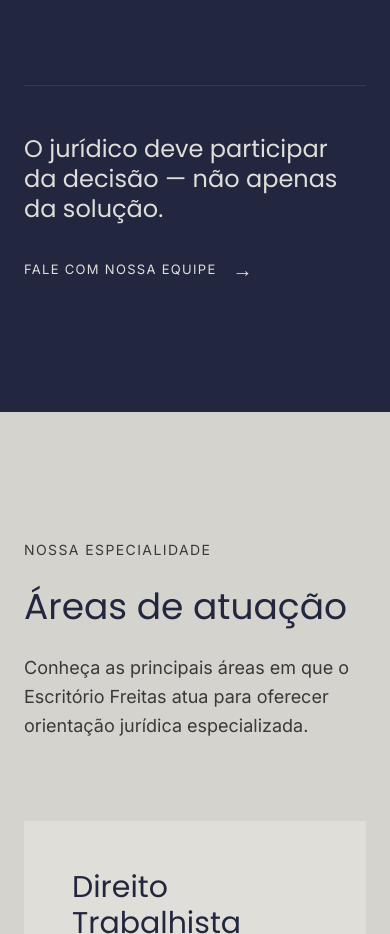
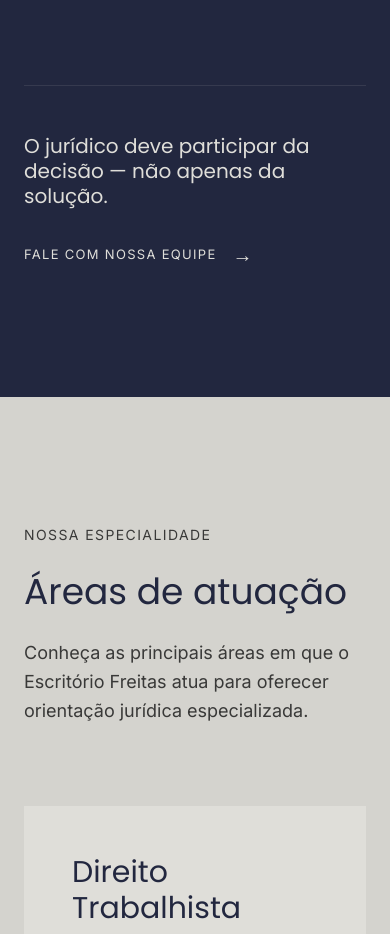
Before and after one commit to mateusmaranhao/Escritorio-Freitas, a React (Vite) app: page / in a window 390 px wide. Shown: the part 4540-5474 px from the top of the page. Built offline with nearby package versions, Linux system fonts and the light colour scheme.

Commit message:
style: adjust font size for closing heading
Reduce the font size of the closing statement in the Home page to improve visual balance and mobile responsiveness.

```diff
--- a/src/pages/Home.tsx
+++ b/src/pages/Home.tsx
@@ -229,7 +229,7 @@ export function Home() {
 
           {/* Fechamento */}
           <div className="w-full flex flex-col md:flex-row items-start md:items-center justify-between gap-8 border-t border-brand-surface/10 pt-12">
-            <h4 className="font-poppins text-2xl md:text-3xl text-brand-surface leading-tight max-w-2xl">
+            <h4 className="font-poppins text-xl md:text-2xl text-brand-surface leading-tight">
               O jurídico deve participar da decisão — não apenas da solução.
             </h4>
             <Link to="/contato" className="inline-flex items-center gap-4 font-gilroy text-[13px] uppercase tracking-widest text-brand-surface hover:gap-6 transition-all duration-300 shrink-0">
```
